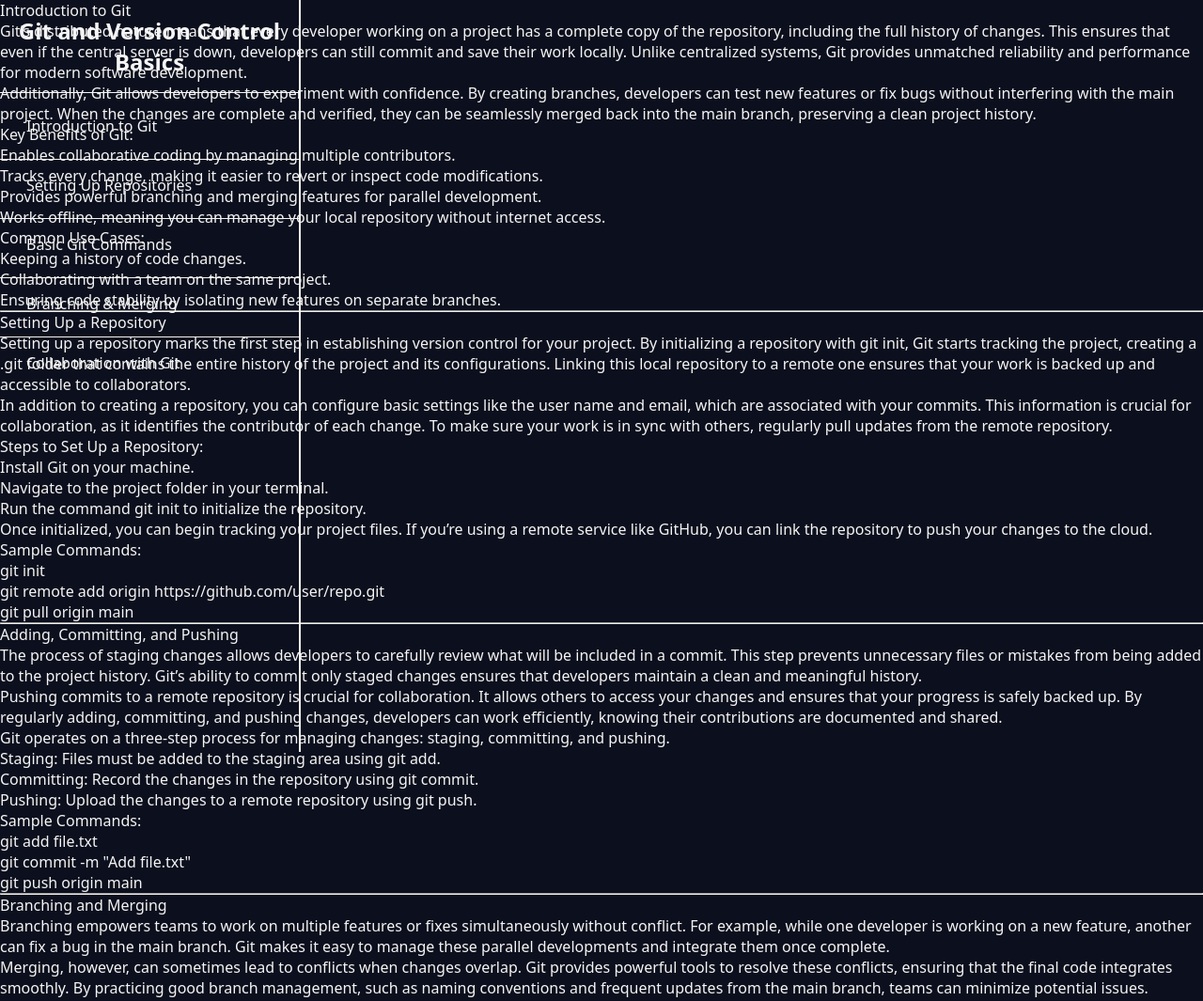
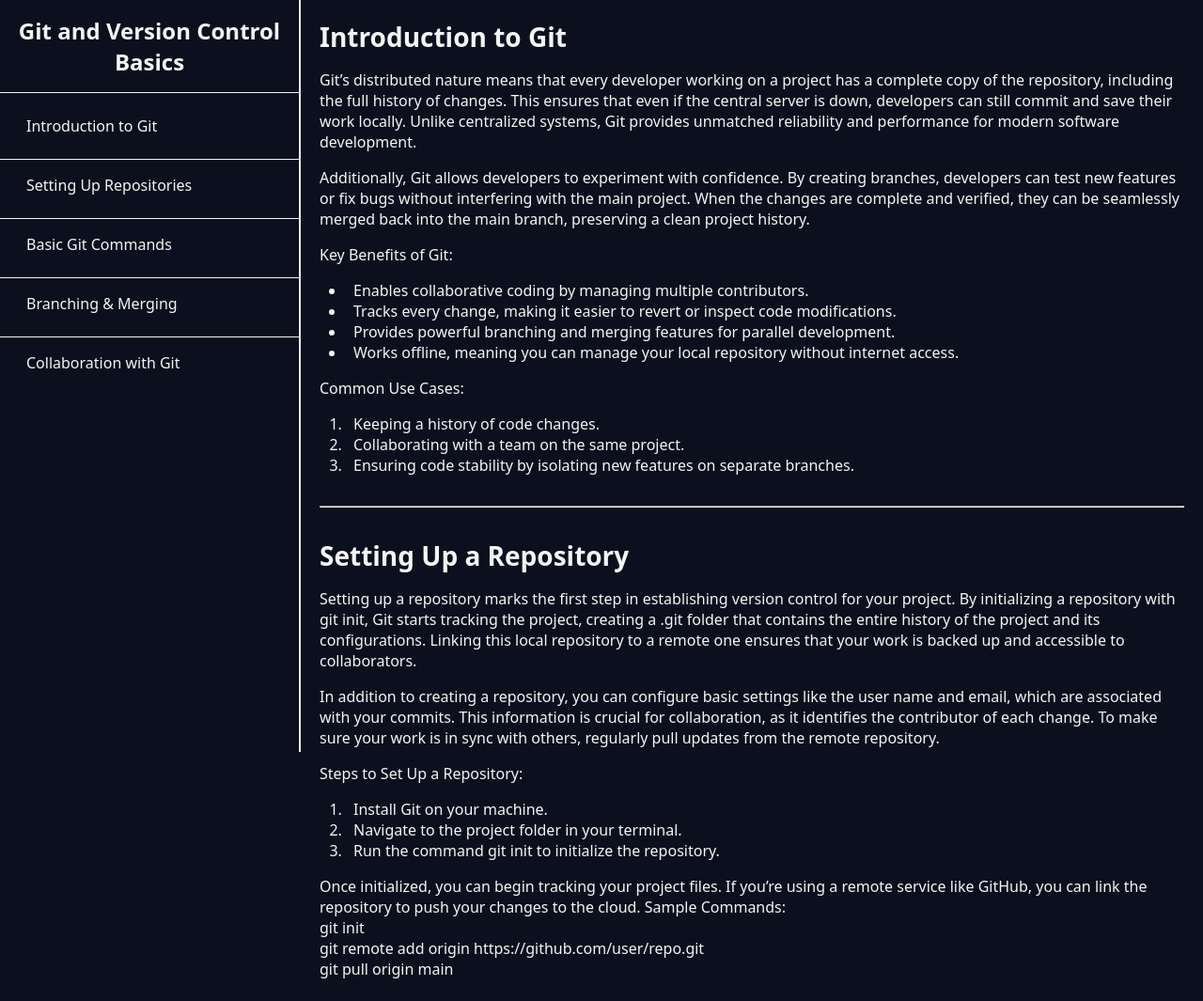
Before and after one commit to Abaljerind/technical-documentation-page, a plain HTML site: page index.html in a window 1280 px wide. Shown: the top 1065 px of the page at 94% size. Drawn offline with Linux system fonts and the light colour scheme.

Commit message:
Add styles for main and all of its content
Add basic styles like font-size, padding and margin
To adjust the text to be more pretty to see and easy to read
Use display flex to give a gap between section and content of article
Adjust the list to go deeper to make it easy to read

```diff
--- a/css/styles.css
+++ b/css/styles.css
@@ -65,3 +65,36 @@ body {
   color: whitesmoke;
   text-decoration: none;
 }
+
+/* main */
+#main-doc {
+  width: 75%;
+  position: absolute;
+  right: 0;
+  padding: 20px;
+  display: flex;
+  flex-direction: column;
+  gap: 32px;
+}
+
+#main-doc section {
+  font-size: 16px;
+}
+
+#main-doc section header {
+  font-size: 28px;
+  font-weight: 700;
+  margin-bottom: 16px;
+}
+
+#main-doc section article {
+  display: flex;
+  flex-direction: column;
+  gap: 16px;
+}
+
+#main-doc section article ul li,
+#main-doc section article ol li {
+  margin-left: 28px;
+  padding-left: 8px;
+}
```
